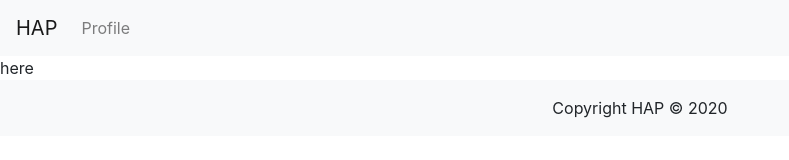
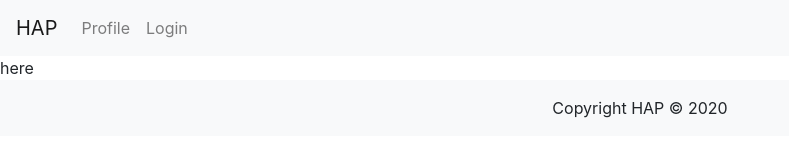
Before and after one commit to Pravindu-Lokuarumage/Strawhats, a React (Create React App) app in the folder web/: page /info in a window 1280 px wide. Shown: the top 160 px of the page, without its empty margins (0-789 px from the left). Built offline with nearby package versions, Linux system fonts and the light colour scheme.

Commit message:
Updated with login

```diff
--- a/web/src/components/navbar.jsx
+++ b/web/src/components/navbar.jsx
@@ -13,6 +13,7 @@ class Navigation extends Component {
         <Navbar.Collapse id="basic-navbar-nav">
           <Nav className="mr-auto">
             <Link className="nav-item nav-link" to="/">Profile</Link>
+            <Link className="nav-item nav-link" to="/Login">Login</Link>
           </Nav>
         </Navbar.Collapse>
       </Navbar>
```
